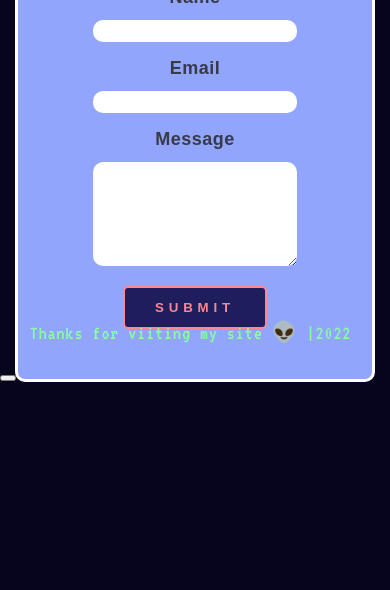
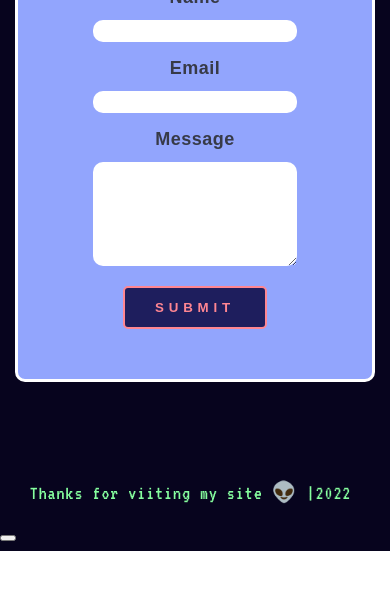
Before and after one commit to MantisTMD1/portfolio2.0, a React (Create React App) app in the folder portfolio2.0/: page / in a window 390 px wide. Shown: the part 6074-6664 px from the top of the page. After the commit the page ends 6625 px from the top, so only its background shows below. Built offline with nearby package versions, Linux system fonts and the light colour scheme.

Commit message:
fixed footer for mobile

```diff
--- a/portfolio2.0/src/App.css
+++ b/portfolio2.0/src/App.css
@@ -37,6 +37,6 @@ body {
 
 @media only screen and (max-width: 600px) {
   .App{
-    height: 900vh;
+    height: 785vh;
   }
 }
--- a/portfolio2.0/src/styles/footer.css
+++ b/portfolio2.0/src/styles/footer.css
@@ -5,3 +5,10 @@
   font-size: 20px;
   letter-spacing: 0.06rem;
 }
+
+
+@media only screen and (max-width: 600px) {
+.footer{
+padding-top: 160px;
+}
+}
```
